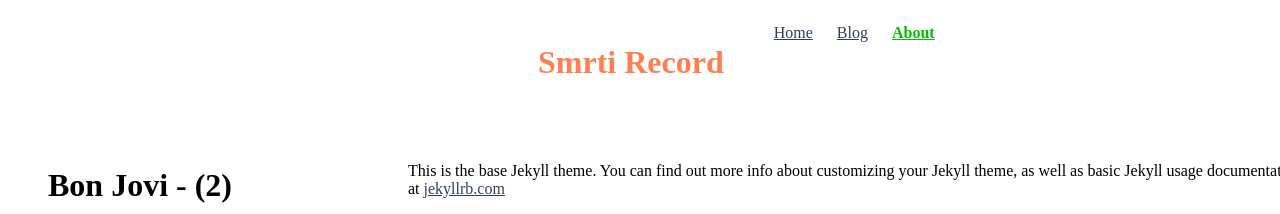
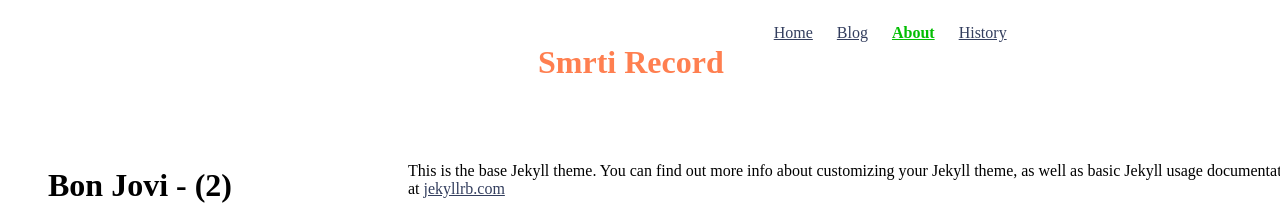
Before and after one commit to svsmemory/svsmemory.github.io, a Jekyll site: the page built from about.md, in a window 1280 px wide. Shown: the top 214 px of the page. Built offline with Jekyll 4.4.1, drawn with Linux system fonts in a browser that asks for light colours.

Commit message:
history data

```diff
--- a/_data/navigation.yml
+++ b/_data/navigation.yml
@@ -4,3 +4,5 @@
   link: /blog
 - name: About
   link: /about
+- name: History
+  link: /history
```
